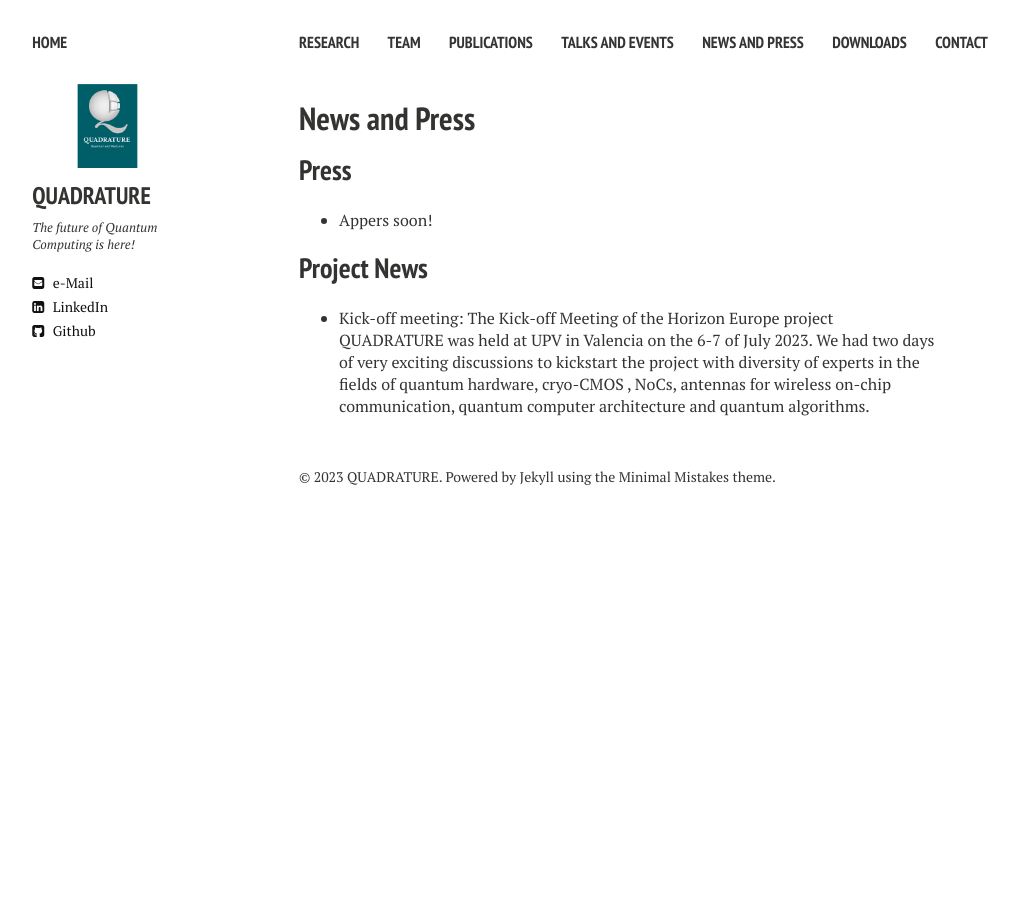
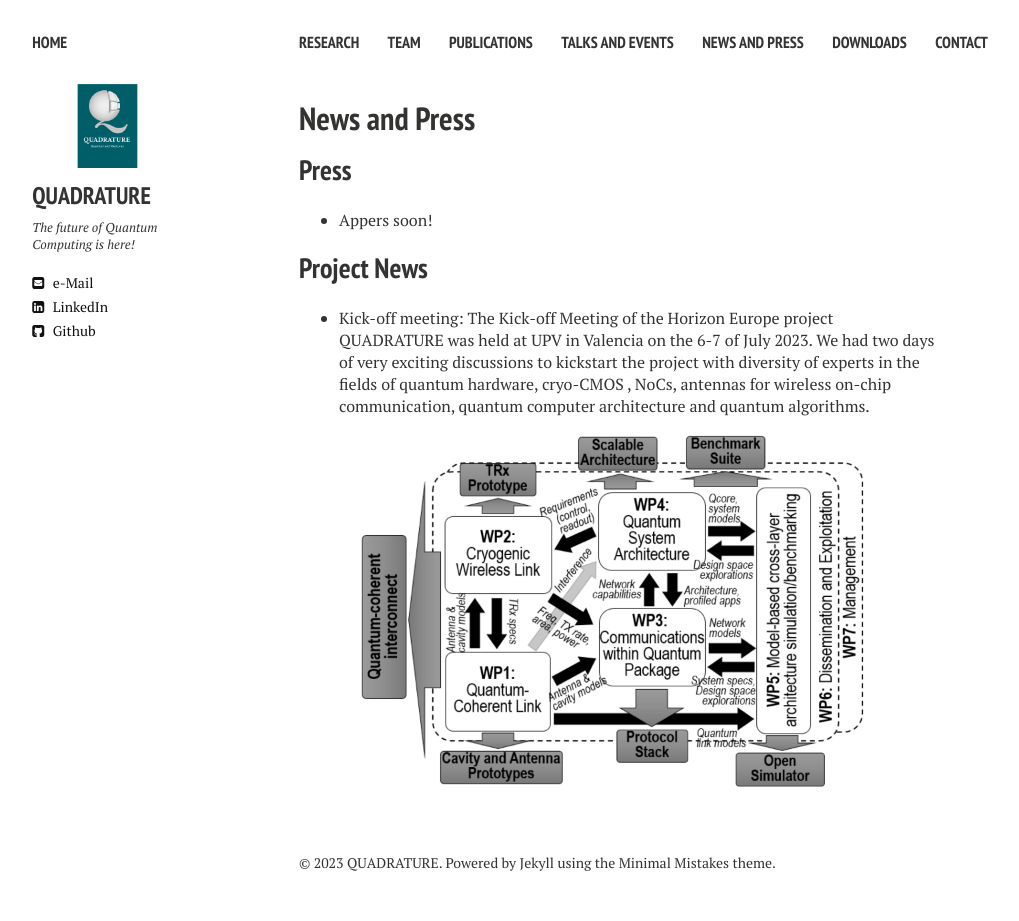
Before and after one commit to biddu/biddu.github.io, a Jekyll site: the page built from News.md, in a window 1280 px wide. Shown: the whole page, without its empty margins (21-1040 px from the left). Built offline with Jekyll 4.4.1, drawn with Linux system fonts in a browser that asks for light colours; nearby versions of some CDN libraries; before the commit the page ends 900 px from its top, so only the background shows below that.

Commit message:
Update News.md

```diff
--- a/News.md
+++ b/News.md
@@ -12,3 +12,5 @@ comments: false
 
 ## Project News
 + Kick-off meeting: The Kick-off Meeting of the Horizon Europe project QUADRATURE was held at UPV in Valencia on the 6-7 of July 2023. We had two days of very exciting discussions to kickstart the project with diversity of experts in the fields of quantum hardware, cryo-CMOS , NoCs, antennas for wireless on-chip communication, quantum computer architecture and quantum algorithms.
+
+<img src="/images/Qpert_chart.png"/>
```
